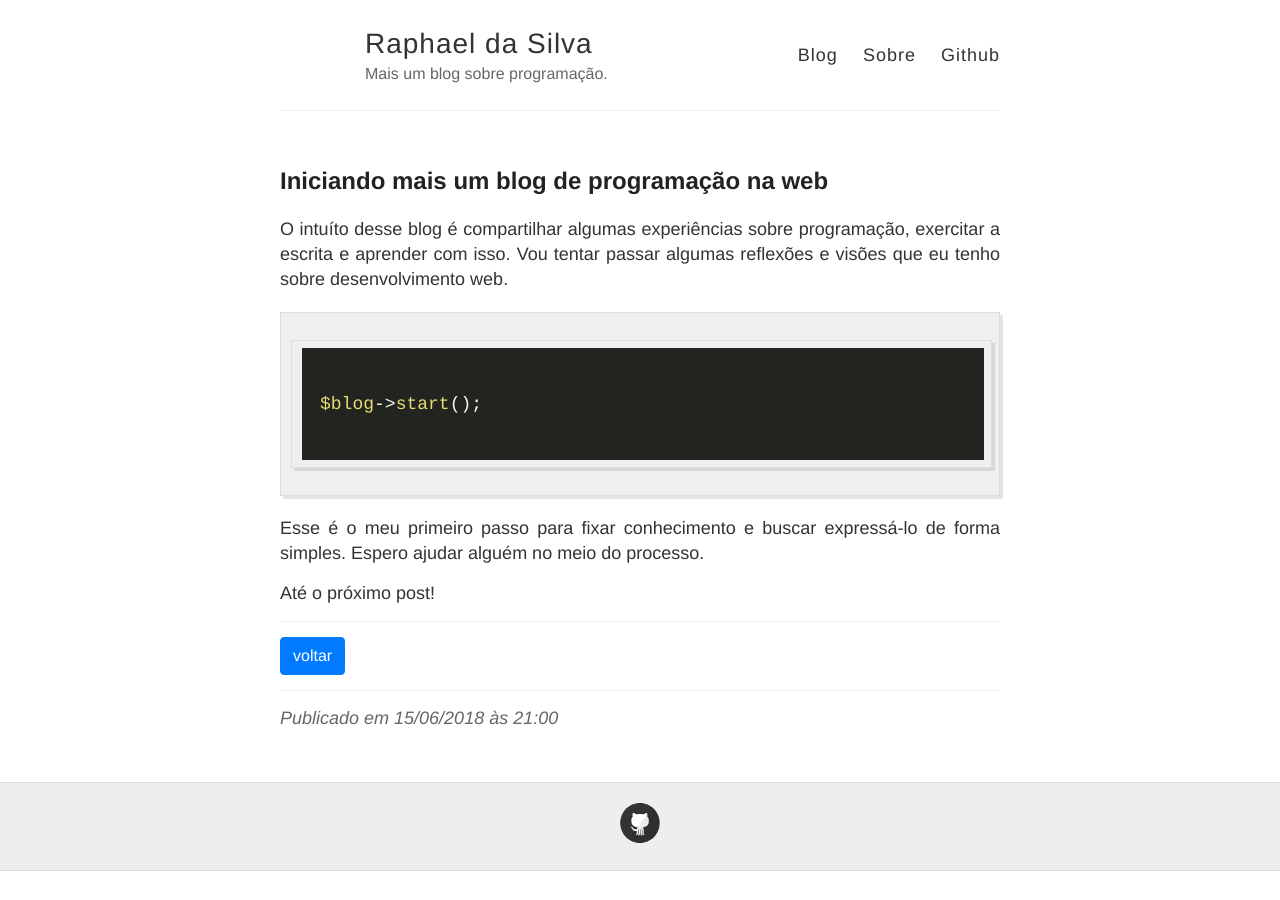
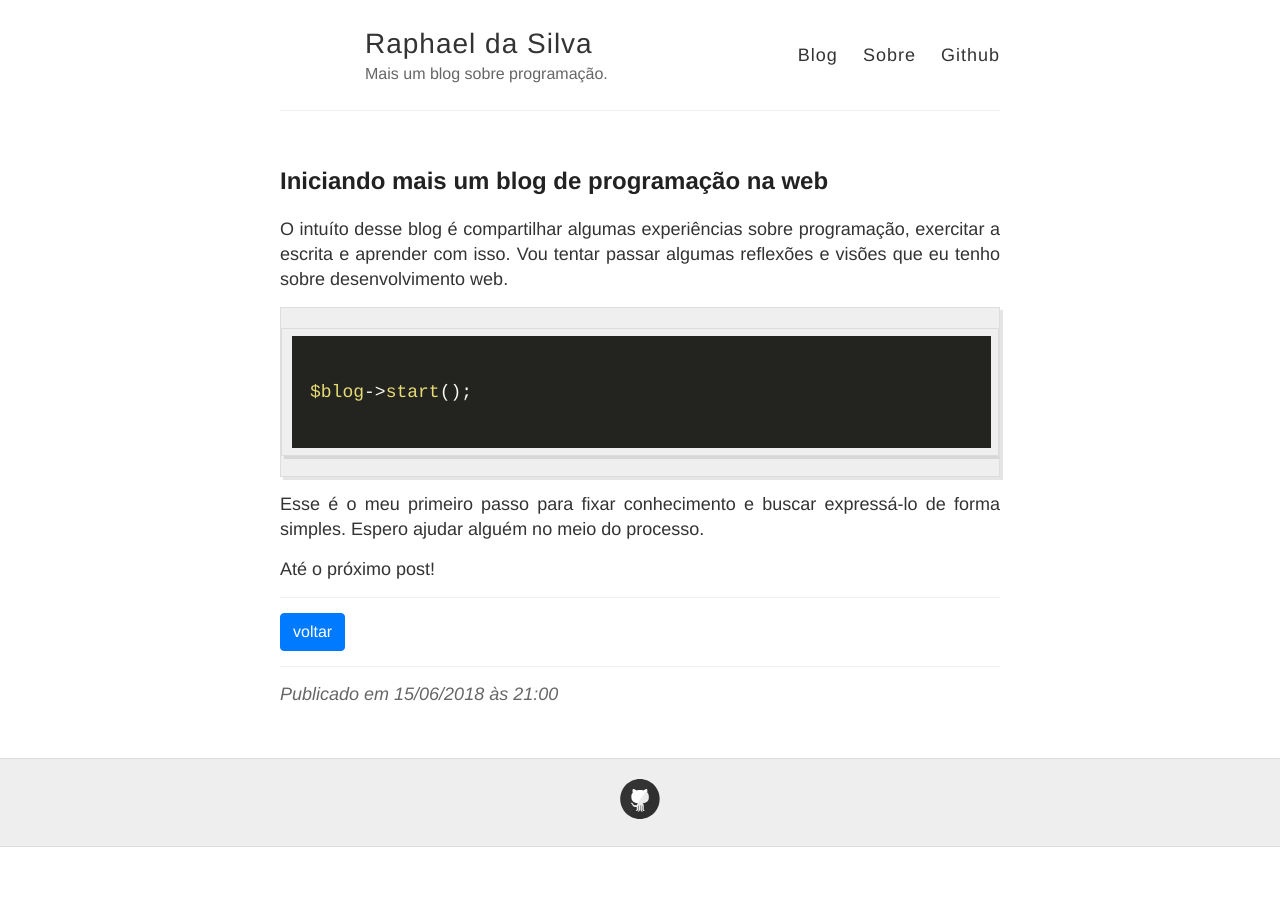
Before and after one commit to raphael-da-silva/raphael-da-silva.github.io, a Jekyll site: the page built from _posts/2018-06-15-iniciando-blog.md, in a window 1280 px wide. Built offline with Jekyll 4.4.1, drawn with Linux system fonts in a browser that asks for light colours; nearby versions of some CDN libraries.

Commit message:
Mudanças

```diff
--- a/_layouts/default.html
+++ b/_layouts/default.html
@@ -12,8 +12,15 @@
     <link rel="stylesheet" href="https://stackpath.bootstrapcdn.com/bootstrap/4.3.1/css/bootstrap.min.css" integrity="sha384-ggOyR0iXCbMQv3Xipma34MD+dH/1fQ784/j6cY/iJTQUOhcWr7x9JvoRxT2MZw1T" crossorigin="anonymous">
     <link rel="stylesheet" type="text/css" href="{{ site.baseurl }}/style.css" />
     <link rel="alternate" type="application/rss+xml" title="{{ site.name }} - {{ site.description }}" href="{{ site.baseurl }}/feed.xml" />
+    <link rel="stylesheet" href="https://cdnjs.cloudflare.com/ajax/libs/highlight.js/9.15.10/styles/monokai-sublime.min.css">
 
-    <link rel="stylesheet" href="https://cdnjs.cloudflare.com/ajax/libs/highlight.js/9.15.10/styles/monokai-sublime.min.css">
+    <style>
+      div.highlight{
+        margin: 0;
+        padding: 0;
+      }
+    </style>
+
     <script src="https://cdnjs.cloudflare.com/ajax/libs/highlight.js/9.15.10/highlight.min.js"></script>
     <script>hljs.initHighlightingOnLoad();</script>
   </head>
```
